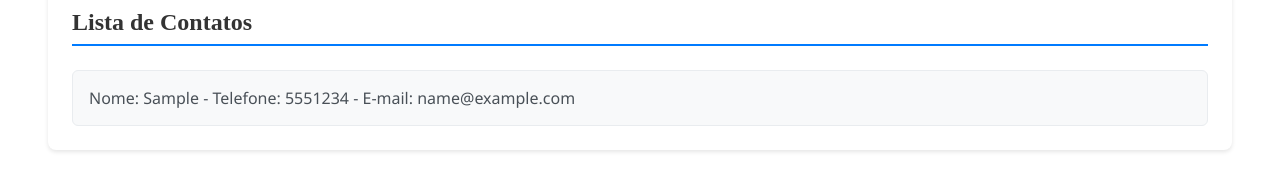
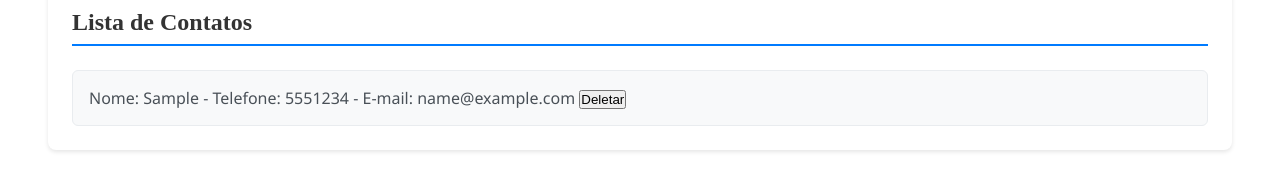
Before and after one commit to boorgees/Orcamento, an Angular app: page / in a window 1280 px wide. Both pictures are taken after typing "Sample", "5551234", "name@example.com" into the empty fields and a click on the button "+ Novo". Shown: the part 333-509 px from the top of the page. Built offline with nearby package versions, Linux system fonts and the light colour scheme.

Commit message:
alterações de deleção de contato

```diff
--- a/src/app/app.component.ts
+++ b/src/app/app.component.ts
@@ -3,10 +3,11 @@ import { RouterOutlet } from '@angular/router';
 import { NavComponent } from './nav/nav.component';
 import { ContainerComponent } from './container/container.component';
 import { ContatoComponent } from './contato/contato.component';
+import { CommonModule } from '@angular/common';
 
 @Component({
   selector: 'app-root',
-  imports: [RouterOutlet, NavComponent, ContainerComponent, ContatoComponent],
+  imports: [RouterOutlet, NavComponent, ContainerComponent, ContatoComponent, CommonModule],
   templateUrl: './app.component.html',
   styleUrl: './app.component.css'
 })
--- a/src/app/contato/contato.component.html
+++ b/src/app/contato/contato.component.html
@@ -2,7 +2,8 @@
     <section>
         <h2>Lista de Contatos</h2>
         <ul>
-            <li *ngFor="let contato of lista">{{ contato }}</li>
+            <li *ngFor="let contato of lista; let i = index">{{ contato }} <button class="btn" (click)="removeItem(i)">Deletar</button></li>
+
         </ul>
     </section>
 </main>
--- a/src/app/contato/contato.component.ts
+++ b/src/app/contato/contato.component.ts
@@ -11,4 +11,7 @@ export class ContatoComponent {
 
   @Input() lista: String[] = [];
 
+  removeItem(index: number) {
+    this.lista.splice(index, 1);
+  }
 }
```
Also changed, not shown: src/app/container/container.component.ts (+29 -1 lines).
